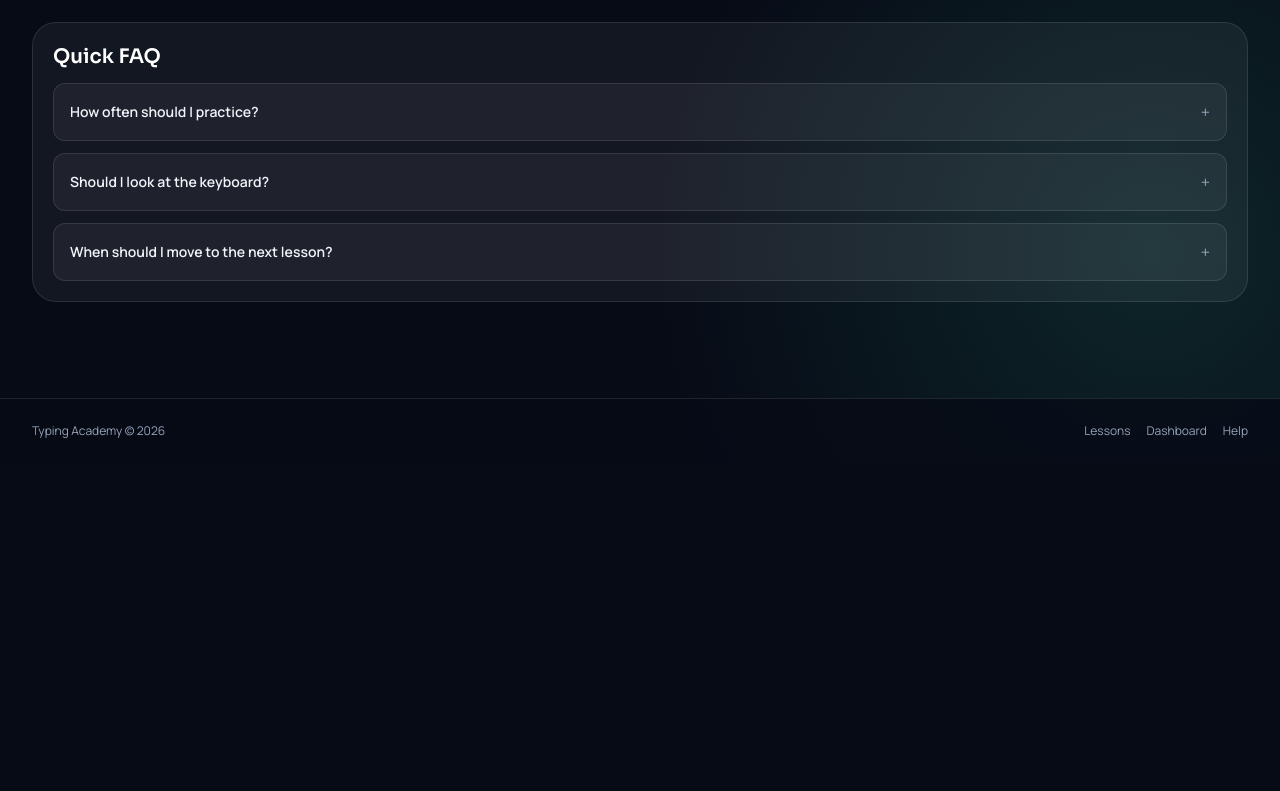
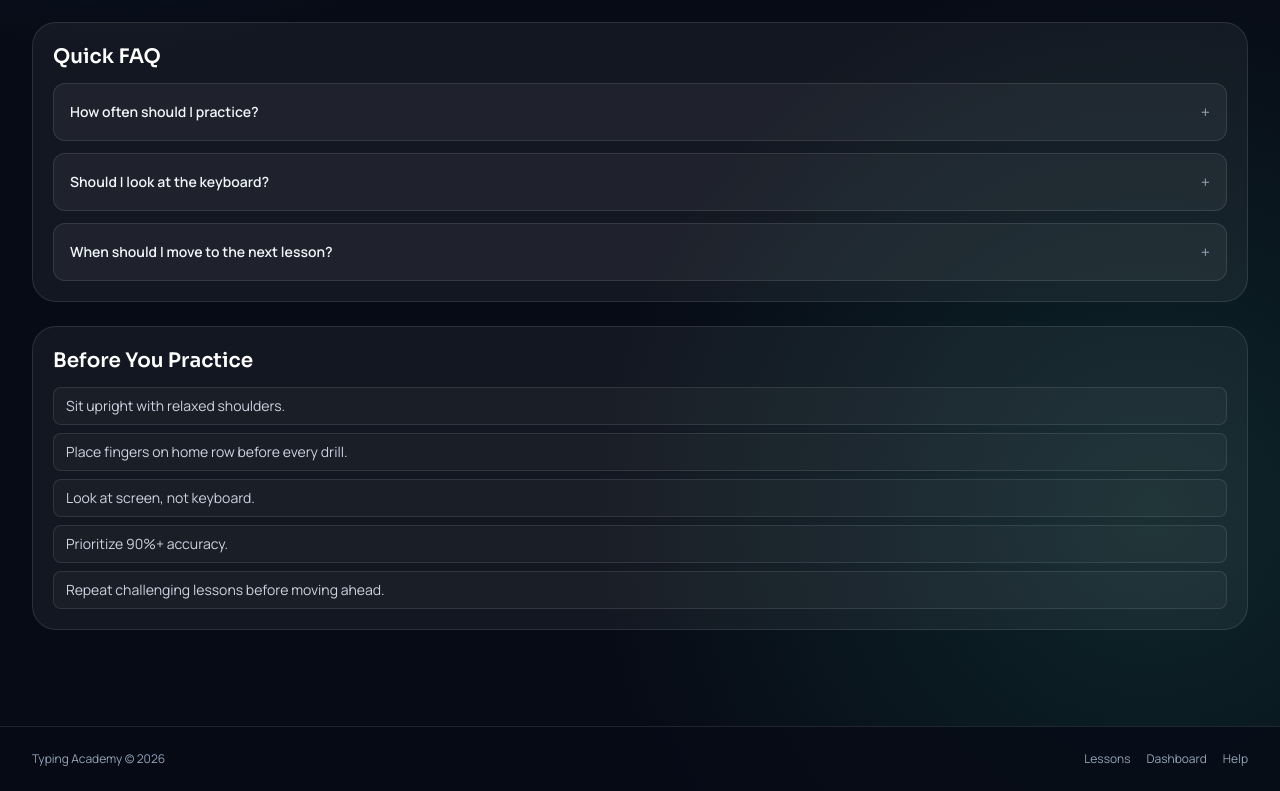
Before and after one commit to Arbab-ofc/Typing-Academy, a React (Vite) app: page /about in a window 1280 px wide. Shown: the part 593-1384 px from the top of the page. Before the commit the page ends 1056 px from the top, so only its background shows below. Built offline with nearby package versions, Linux system fonts and the light colour scheme.

Commit message:
feat: add pre-practice checklist to about page

```diff
--- a/src/pages/AboutPage.jsx
+++ b/src/pages/AboutPage.jsx
@@ -49,6 +49,14 @@ const faqItems = [
   }
 ];
 
+const checklist = [
+  'Sit upright with relaxed shoulders.',
+  'Place fingers on home row before every drill.',
+  'Look at screen, not keyboard.',
+  'Prioritize 90%+ accuracy.',
+  'Repeat challenging lessons before moving ahead.'
+];
+
 export default function AboutPage() {
   return (
     <div className="space-y-6">
@@ -75,6 +83,17 @@ export default function AboutPage() {
           <FaqItem key={item.question} question={item.question} answer={item.answer} />
         ))}
       </section>
+
+      <section className="rounded-3xl border border-white/10 bg-white/5 p-5">
+        <h2 className="font-display text-xl font-semibold text-white">Before You Practice</h2>
+        <ul className="mt-3 space-y-2 text-sm text-slate-300">
+          {checklist.map((item) => (
+            <li key={item} className="rounded-lg border border-white/10 bg-white/[0.03] px-3 py-2">
+              {item}
+            </li>
+          ))}
+        </ul>
+      </section>
     </div>
   );
 }
```
